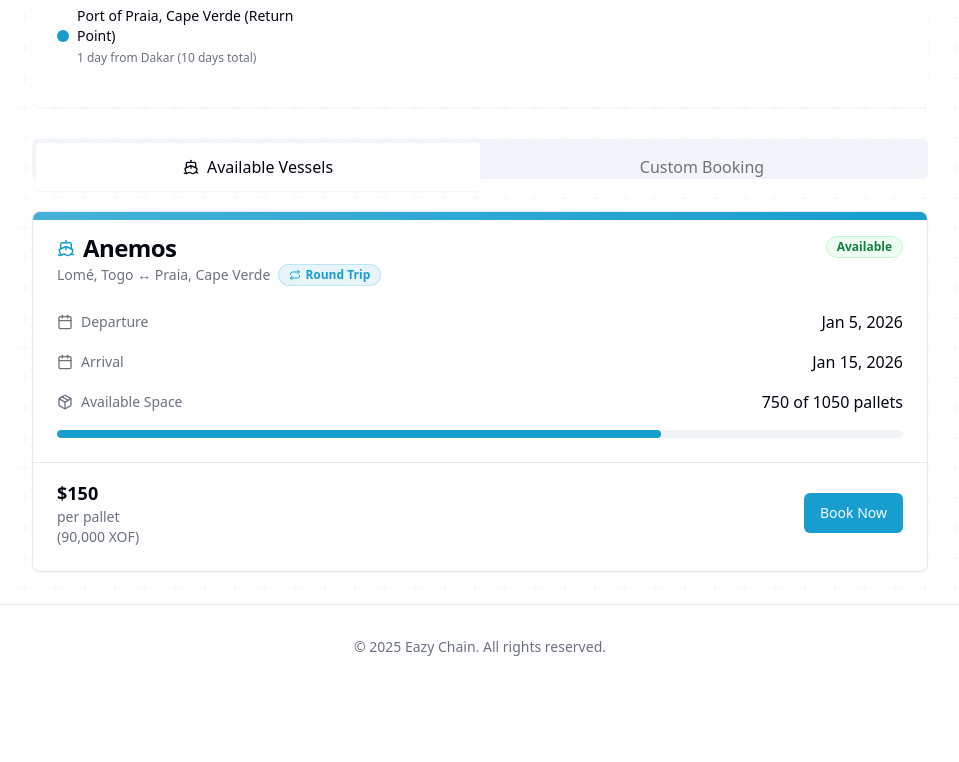
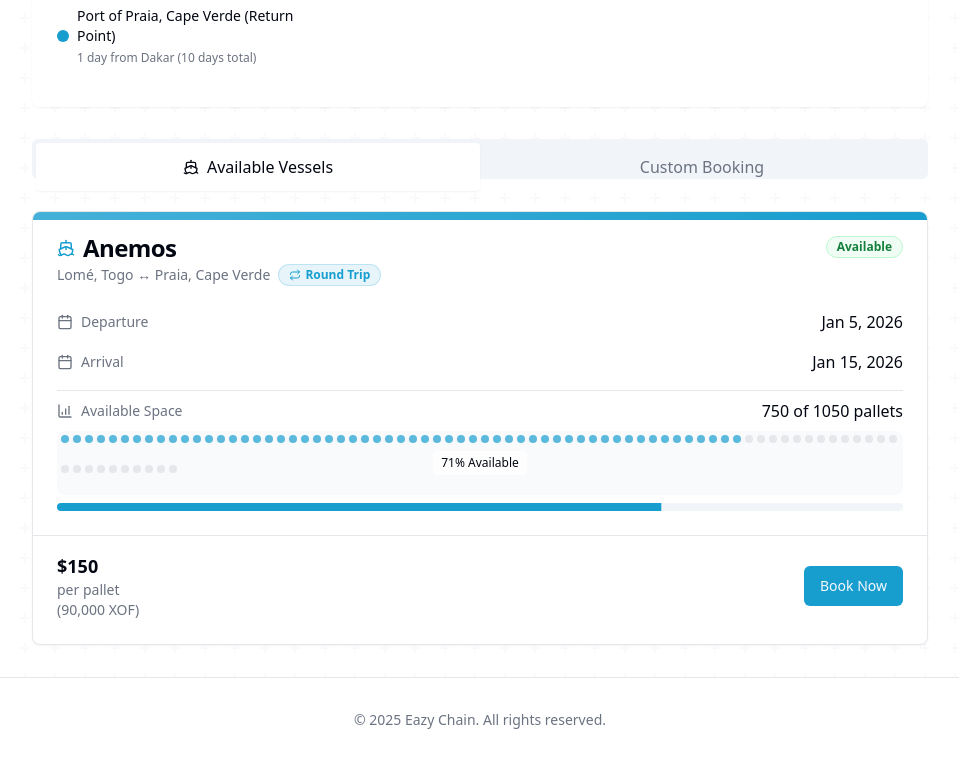
Before and after one commit to SandonWilfried/eazy-chain, a React (Vite) app: page /booking in a window 1280 px wide. Shown: the part 1427-2189 px from the top of the page, without its empty margins (160-1119 px from the left). Before the commit the page ends 2116 px from the top, so only its background shows below. Built offline with nearby package versions, Linux system fonts and the light colour scheme.

Commit message:
Improve Vessel Space Visualization
The commit improves the visualization of available vessel space.  The user interface will now display available space using an image.

```diff
--- a/src/components/VesselCard.tsx
+++ b/src/components/VesselCard.tsx
@@ -1,8 +1,9 @@
 
 import { useState } from "react";
-import { Ship, Calendar, Package, Users, RepeatIcon } from "lucide-react";
+import { Ship, Calendar, Package, Users, RepeatIcon, BarChart4 } from "lucide-react";
 import { Badge } from "@/components/ui/badge";
 import { Button } from "@/components/ui/button";
+import { Progress } from "@/components/ui/progress";
 import {
   Card,
   CardContent,
@@ -97,20 +98,42 @@ const VesselCard = ({ vessel }: { vessel: VesselProps }) => {
             </div>
             <span className="font-medium">{formatDate(vessel.arrivalDate)}</span>
           </div>
-          <div className="flex justify-between items-center">
+
+          {/* Visual representation of available space */}
+          <div className="mt-6 pt-2 border-t">
+            <div className="flex items-center justify-between mb-2">
               <div className="flex items-center gap-2 text-sm text-muted-foreground">
-              <Package size={16} />
+                <BarChart4 size={16} />
                 <span>Available Space</span>
               </div>
               <span className="font-medium">{vessel.available} of {vessel.capacity} pallets</span>
             </div>
-          <div className="mt-2">
-            <div className="w-full bg-secondary rounded-full h-2 overflow-hidden">
+
+            {/* Visual representation using boxes */}
+            <div className="relative h-16 bg-secondary/50 rounded-lg overflow-hidden mb-2">
+              <div className="absolute inset-0 flex flex-wrap p-1 gap-1">
+                {Array.from({ length: 80 }).map((_, i) => (
                   <div
-                className="bg-primary h-full rounded-full"
-                style={{ width: `${(vessel.available / vessel.capacity) * 100}%` }}
+                    key={i}
+                    className={`h-2 w-2 rounded-sm ${
+                      i < Math.round((vessel.available / vessel.capacity) * 80)
+                        ? "bg-primary/70"
+                        : "bg-gray-200 dark:bg-gray-700"
+                    }`}
                   />
+                ))}
               </div>
+              <div className="absolute inset-0 flex items-center justify-center">
+                <span className="text-xs font-medium bg-white/80 dark:bg-black/50 px-2 py-1 rounded backdrop-blur-sm">
+                  {Math.round(availabilityPercentage)}% Available
+                </span>
+              </div>
+            </div>
+
+            <Progress
+              value={availabilityPercentage}
+              className="h-2"
+            />
           </div>
         </div>
       </CardContent>
```
Lines whose indentation alone changed are shown as unchanged.
